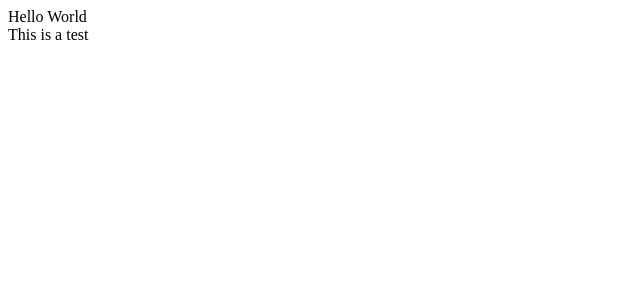
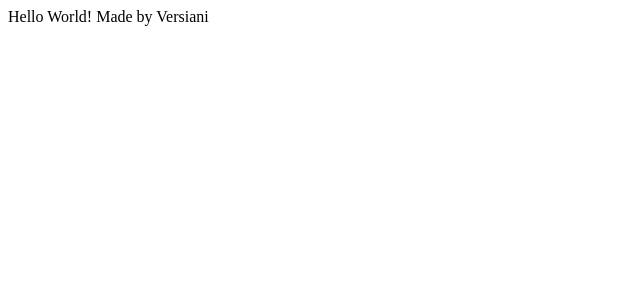
Before and after one commit to Versiani-R/versiani-r.github.io, a Next.js app: page / in a window 1280 px wide. Shown: the top 300 px of the page, without its empty margins (0-640 px from the left). Built offline with nearby package versions, Linux system fonts and the light colour scheme.

Commit message:
Changed welcome page

```diff
--- a/src/app/page.tsx
+++ b/src/app/page.tsx
@@ -3,8 +3,7 @@ import Image from 'next/image'
 export default function Home() {
   return (
     <div>
-      <div>Hello World</div>
-      <div>This is a test</div>
+      <div>Hello World! Made by Versiani</div>
     </div>
   )
 }
```
